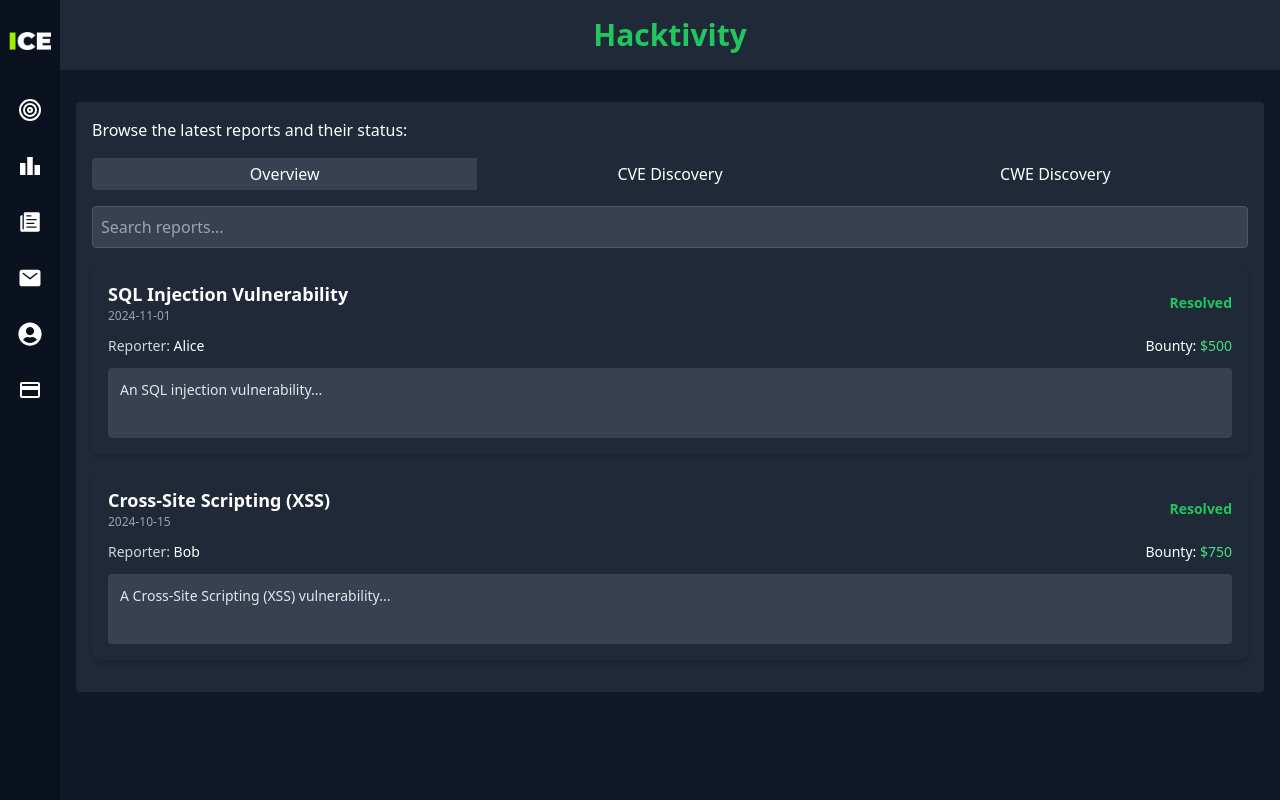
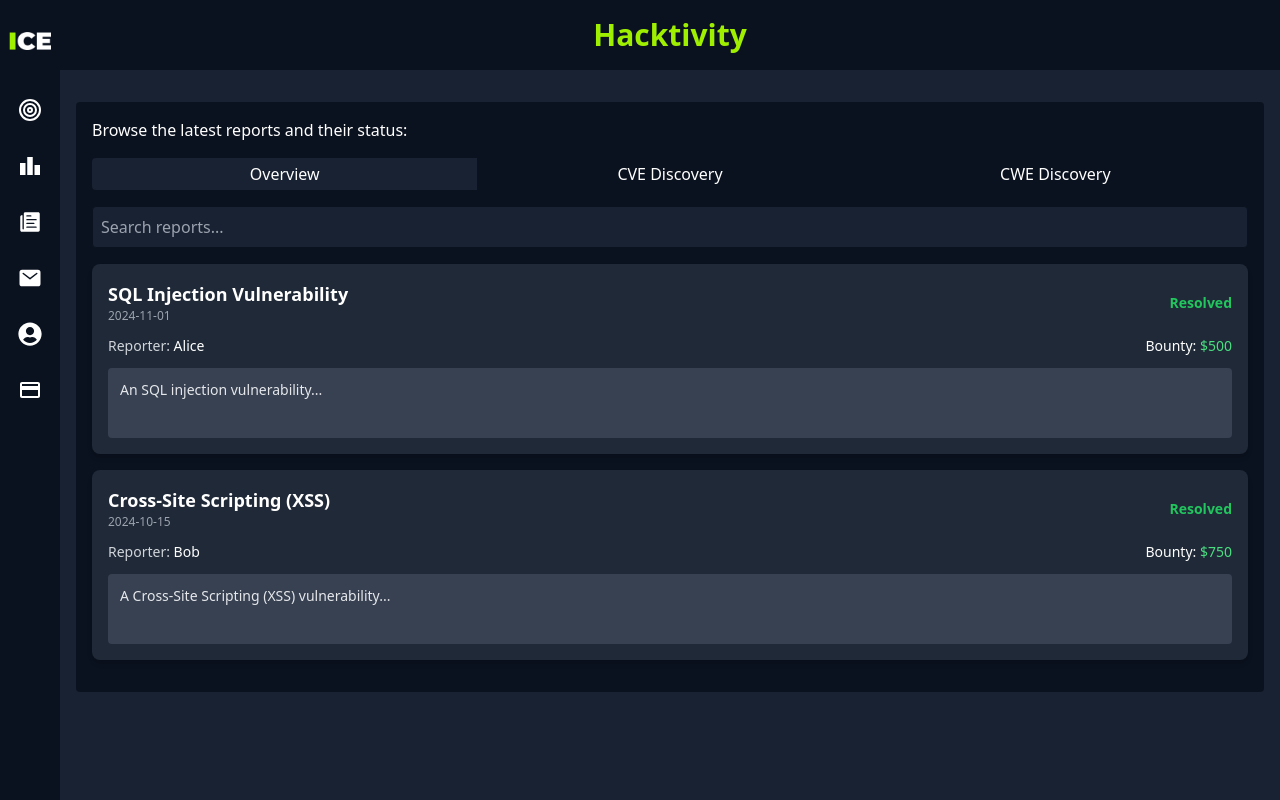
Before and after one commit to dinh-namle/ICE-INT3306-8, a React (Vite) app in the folder frontend/: page /Hacktivity in a window 1280 px wide. Built offline with nearby package versions, Linux system fonts and the light colour scheme.

Commit message:
update Hacktivity

```diff
--- a/frontend/src/pages/Researcher/Hacktivity.tsx
+++ b/frontend/src/pages/Researcher/Hacktivity.tsx
@@ -1,4 +1,3 @@
-// Hacktivity.tsx
 import React, { useState } from 'react';
 import HacktivityItem from '../../components/HacktivityItem';
 import DiscoveryTable from '../../components/DiscoveryTable';
@@ -80,31 +79,31 @@ const Hacktivity: React.FC = () => {
     );
 
     return (
-        <div className="bg-gray-900 min-h-screen w-full text-white">
-            <div className="bg-gray-800 w-full h-[70px] flex items-center justify-center">
-                <h1 className="text-green-500 text-3xl font-bold">Hacktivity</h1>
+        <div className="bg-main1-2 min-h-screen w-full text-white">
+            <div className="bg-main1-1 w-full h-[70px] flex items-center justify-center">
+                <h1 className="text-main2-1 text-3xl font-bold">Hacktivity</h1>
             </div>
 
             <div className="container mx-auto p-4">
-                <div className="bg-gray-800 p-4 rounded mt-4">
+                <div className="bg-main1-1 p-4 rounded mt-4">
                     <p className="mb-4">Browse the latest reports and their status:</p>
 
                     <div className="flex mb-4">
                         <button
                             onClick={() => setActiveView('overview')}
-                            className={`w-1/3 py-1 text-center ${activeView === 'overview' ? 'bg-gray-700' : 'bg-gray-800'} rounded-l`}
+                            className={`w-1/3 py-1 text-center ${activeView === 'overview' ? 'bg-main1-2' : 'bg-main1-1'} rounded-l`}
                         >
                             Overview
                         </button>
                         <button
                             onClick={() => setActiveView('cve')}
-                            className={`w-1/3 py-1 text-center ${activeView === 'cve' ? 'bg-gray-700' : 'bg-gray-800'}`}
+                            className={`w-1/3 py-1 text-center ${activeView === 'cve' ? 'bg-main1-2' : 'bg-main1-1'}`}
                         >
                             CVE Discovery
                         </button>
                         <button
                             onClick={() => setActiveView('cwe')}
-                            className={`w-1/3 py-1 text-center ${activeView === 'cwe' ? 'bg-gray-700' : 'bg-gray-800'} rounded-r`}
+                            className={`w-1/3 py-1 text-center ${activeView === 'cwe' ? 'bg-main1-2' : 'bg-main1-1'} rounded-r`}
                         >
                             CWE Discovery
                         </button>
@@ -116,7 +115,7 @@ const Hacktivity: React.FC = () => {
                             placeholder="Search reports..."
                             value={searchTerm}
                             onChange={e => setSearchTerm(e.target.value)}
-                            className="w-full p-2 rounded bg-gray-700 text-white border border-gray-600"
+                            className="w-full p-2 rounded bg-main1-2 text-white border border-main1-1"
                         />
                     </div>
 
```
